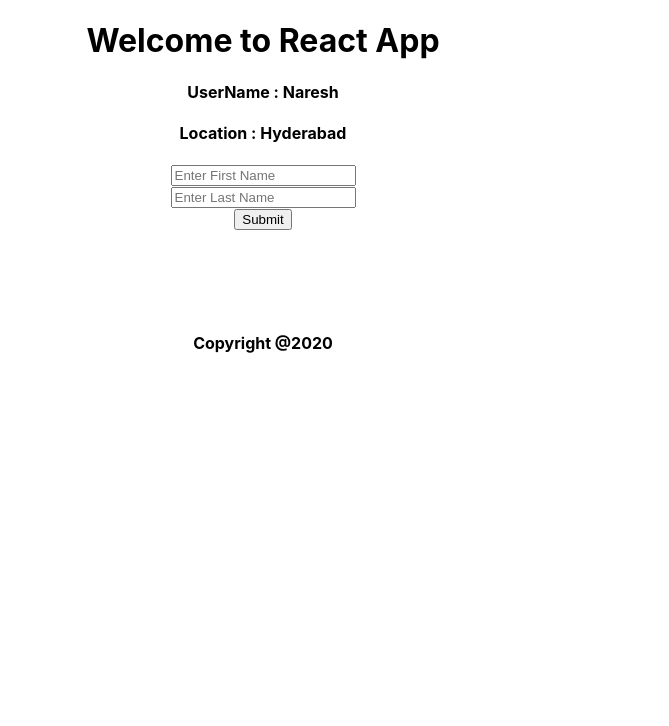
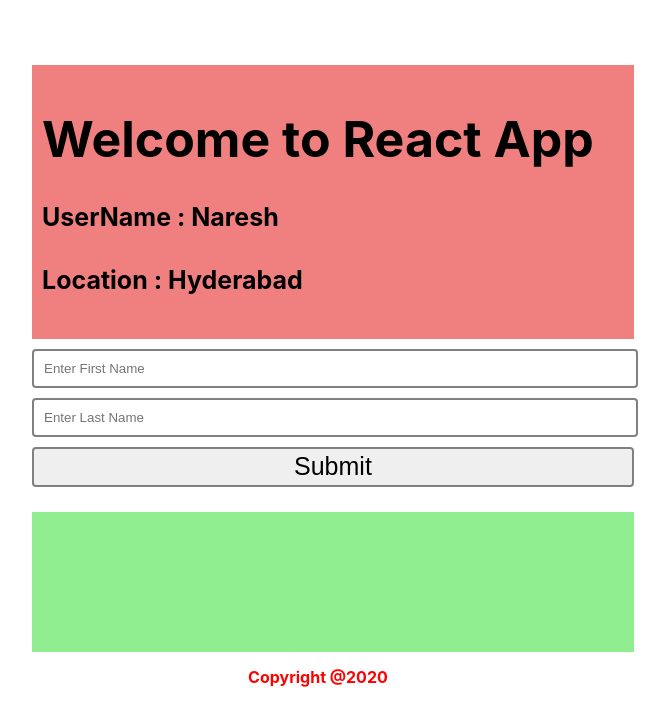
Before and after one commit to Srinivasanaresh72/CSS, a React (Create React App) app in the folder React_JS/reactapp/: page / in a window 1280 px wide. Shown: the top 726 px of the page, without its empty margins (377-1046 px from the left). Built offline with nearby package versions, Linux system fonts and the light colour scheme.

Commit message:
imported css

```diff
--- a/React_JS/reactapp/src/App.css
+++ b/React_JS/reactapp/src/App.css
@@ -1,38 +1,8 @@
-.App {
-  text-align: center;
+.App{
+
+  position:absolute;
+  top:5%;
+  left:30%;
+  margin:10px;
+  padding:10px;
 }
-
-.App-logo {
-  height: 40vmin;
-  pointer-events: none;
-}
-
-@media (prefers-reduced-motion: no-preference) {
-  .App-logo {
-    animation: App-logo-spin infinite 20s linear;
-  }
-}
-
-.App-header {
-  background-color: #282c34;
-  min-height: 100vh;
-  display: flex;
-  flex-direction: column;
-  align-items: center;
-  justify-content: center;
-  font-size: calc(10px + 2vmin);
-  color: white;
-}
-
-.App-link {
-  color: #61dafb;
-}
-
-@keyframes App-logo-spin {
-  from {
-    transform: rotate(0deg);
-  }
-  to {
-    transform: rotate(360deg);
-  }
-}
--- /dev/null
+++ b/React_JS/reactapp/src/Components/AppBody/index.css
@@ -0,0 +1,57 @@
+.input{
+
+    width:100%;
+    border:2px solid grey;
+    border-radius:4px;
+    padding:10px;
+    margin:5px;
+
+}
+
+.submit{
+
+    align-content:center;
+    font-size:25px;
+    text-align:center;
+    border:2px solid grey;
+    border-radius:4px;
+    width:100%;
+
+}
+
+.SubmitContainer{
+
+    align-content:center;
+    display:flex;
+    position:absolute;
+    width:100%;
+    margin:5px;
+
+
+}
+
+.result1{
+
+    margin:10px;
+    padding:10px;
+
+}
+
+.result2{
+
+    margin:10px;
+    padding:10px;
+
+}
+
+.ResultContainer{
+
+    margin:70px 5px 5px 5px;
+    padding:10px;
+    display:flex;
+    flex-direction:column;
+    align-items:center;
+    width:100%;
+    background:lightgreen;
+
+}
--- a/React_JS/reactapp/src/Components/AppBody/index.js
+++ b/React_JS/reactapp/src/Components/AppBody/index.js
@@ -1,4 +1,5 @@
 import React, {Component } from 'react'
+import './index.css'
 
 export default class AppBody extends Component{
 
@@ -39,12 +40,18 @@
     render(){
         return(
 
-            <div>
-                <input type="text" name = "firstname" onChange = {this.handleInputChange} value = {this.state.firstname} placeholder = "Enter First Name" /> <br />
-                <input type="text" name = "lastname" onChange = {this.handleInputChange} value = {this.state.lastname} placeholder = "Enter Last Name" /> <br />
-                <button onClick = {this.onSubmit} > Submit </button> <br/><br />
-                <h4> {this.state.firstname} {this.state.lastname} </h4> <br /><br />
-                <h4> {this.state.result} </h4>
+            <div cclassName="AppBody">
+                <input className="input" type="text" name = "firstname" onChange = {this.handleInputChange} value = {this.state.firstname} placeholder = "Enter First Name" /> <br />
+                <input type="text" className="input" name = "lastname" onChange = {this.handleInputChange} value = {this.state.lastname} placeholder = "Enter Last Name" /> <br />
+                <div className="SubmitContainer">
+                     <button className="submit" onClick = {this.onSubmit} > Submit </button> <br/><br />
+                </div>
+                <div className="ResultContainer">
+                     <h4 className="result1"> {this.state.firstname} {this.state.lastname} </h4> <br /><br />
+                     <h4 className="result2"> {this.state.result} </h4>
+                </div>
+
+
             </div>
         )
     }
--- /dev/null
+++ b/React_JS/reactapp/src/Components/AppFooter/index.css
@@ -0,0 +1,8 @@
+.footer{
+
+    align-content:center;
+    text-align:center;
+    color:red;
+    margin:10px;
+    padding:5px;
+}
--- a/React_JS/reactapp/src/Components/AppFooter/index.js
+++ b/React_JS/reactapp/src/Components/AppFooter/index.js
@@ -1,8 +1,9 @@
 import React from 'react'
+import './index.css'
 
 export default function AppFooter(){
 
     return(
-        <h4> Copyright @2020 </h4>
+        <h4 className="footer"> Copyright @2020 </h4>
     )
 }
--- /dev/null
+++ b/React_JS/reactapp/src/Components/AppHeader/index.css
@@ -0,0 +1,9 @@
+.AppHeader{
+
+    background:lightcoral;
+    font-size:25px;
+    padding:10px;
+    margin:5px;
+    width:100%;
+
+}
--- a/React_JS/reactapp/src/Components/AppHeader/index.js
+++ b/React_JS/reactapp/src/Components/AppHeader/index.js
@@ -1,10 +1,11 @@
 import React from 'react'
+import './index.css'
 
 export default function AppHeader(props){
 
     return(
-        <div>
-            <h1> Welcome to React App </h1>
+        <div className="AppHeader">
+            <h1 className="header"> Welcome to React App </h1>
             <h4> UserName : {props.username} </h4>
             <h4> Location : {props.location} </h4>
         </div>
```
